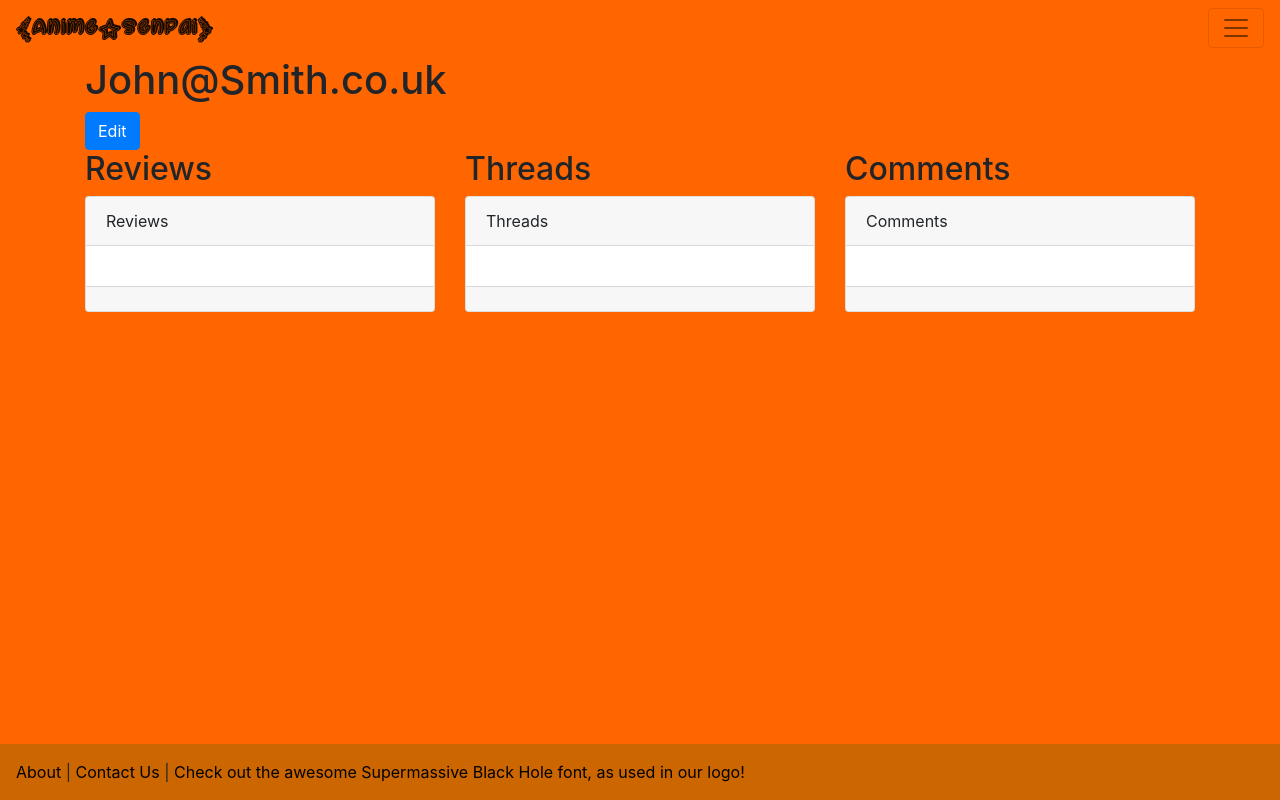
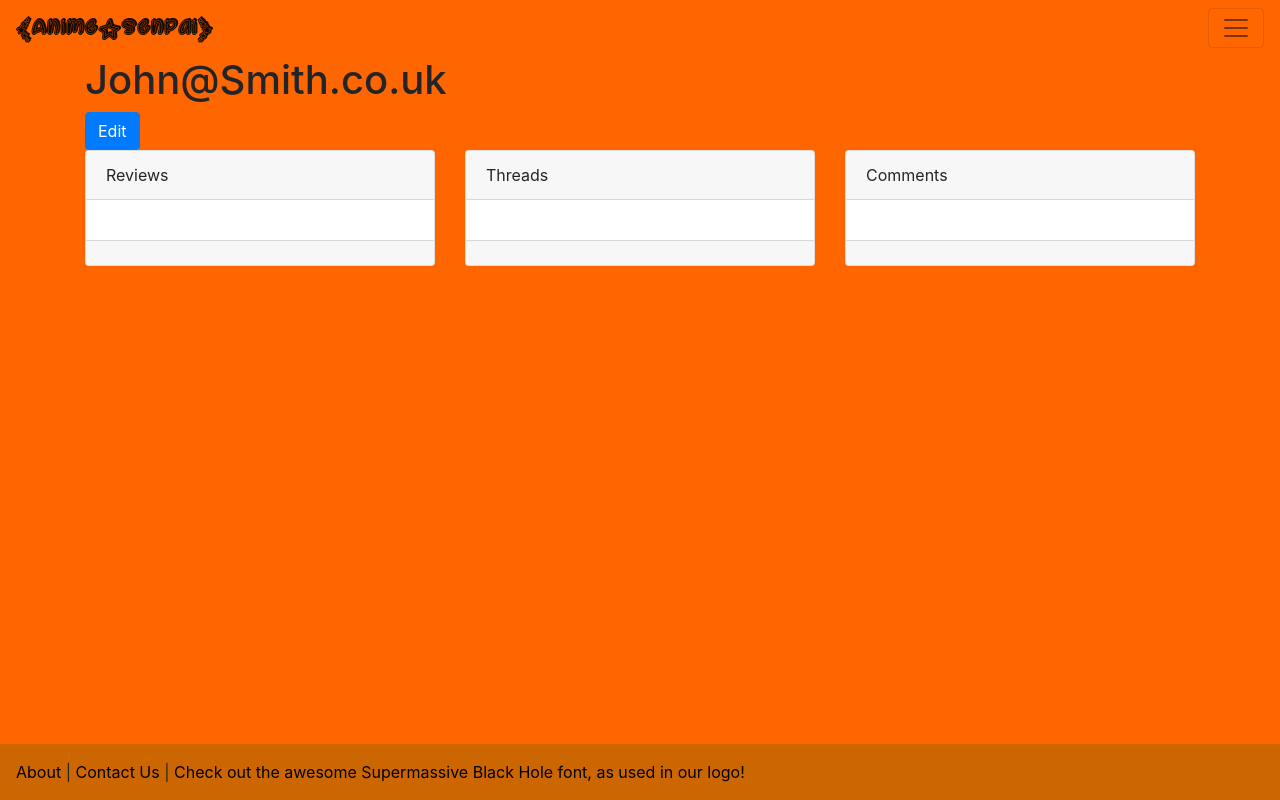
Before and after one commit to AldoAbdn/AnimeSenpai, a website: page index.html at #!/profile in a window 1280 px wide. Drawn offline with nearby package versions, Linux system fonts and the light colour scheme; some packages are replaced by stand-ins of ours; no server answers.

Commit message:
tidying up

```diff
--- a/public/page/profile.html
+++ b/public/page/profile.html
@@ -2,20 +2,6 @@
   <h1>{{profile.email}}</h1>
   <button class="btn btn-primary" ng-click="editProfile(profile)">Edit</button>
   <!-- 3 column layout for a user's reviews, threads and comments: -->
-  <div class="row">
-    <div class="col-sm-4">
-      <h2>Reviews</h2>
-
-    </div>
-    <div class="col-sm-4">
-      <h2>Threads</h2>
-
-    </div>
-    <div class="col-sm-4">
-      <h2>Comments</h2>
-
-    </div>
-  </div>
   <div class="row">
     <div class="col-md-4">
       <div class="card">
```
Also changed, not shown: server.js (+4 -4 lines).
